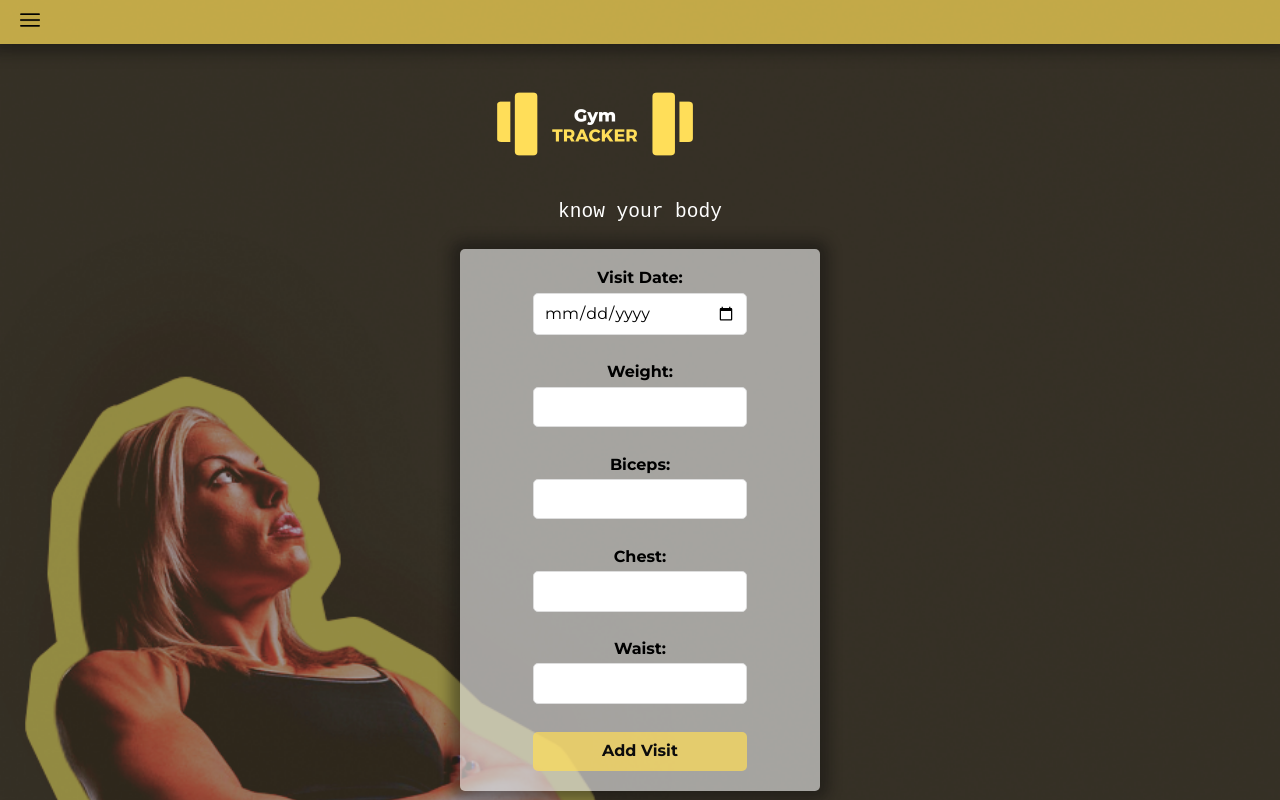
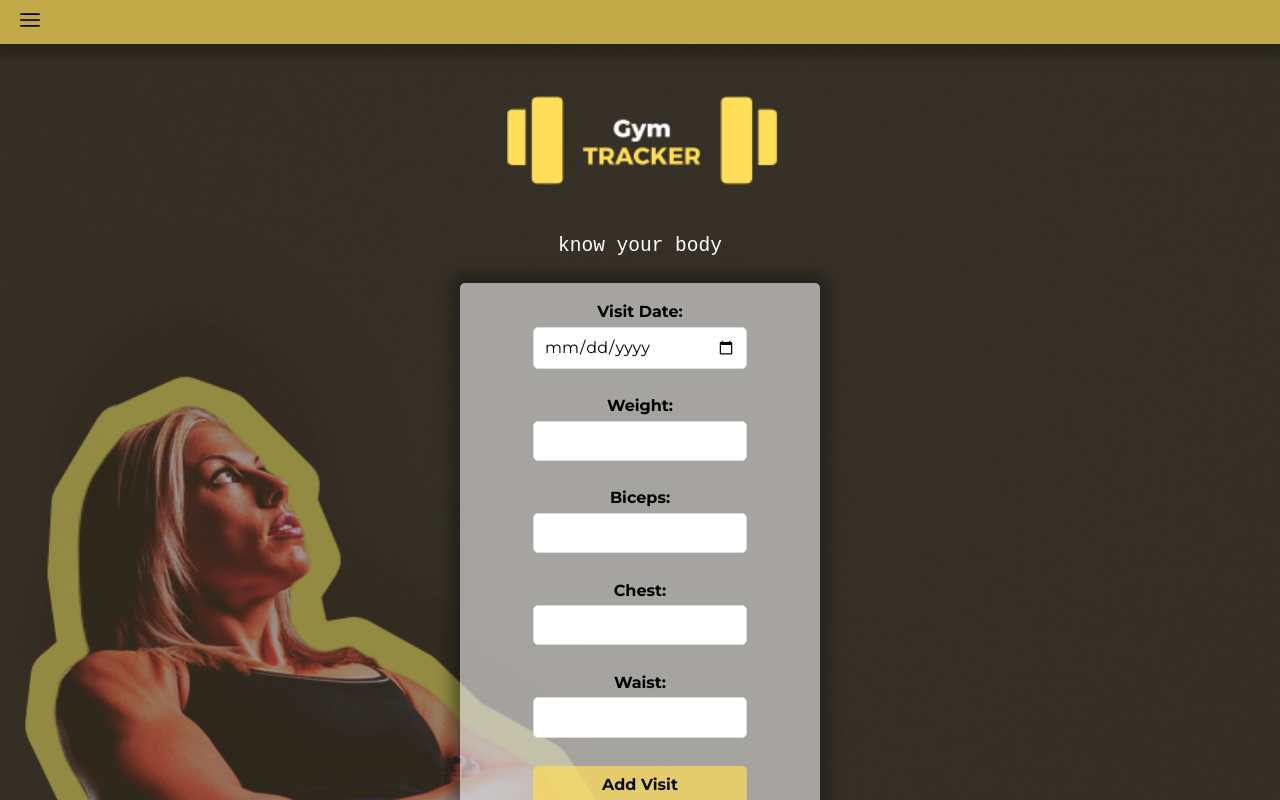
Before and after one commit to kingatos/gym-tracker-react, a React (Create React App) app: page / in a window 1280 px wide. Shown: the top 800 px of the page. Built offline with nearby package versions, Linux system fonts and the light colour scheme.

Commit message:
changed a class name

```diff
--- a/src/Header/index.js
+++ b/src/Header/index.js
@@ -3,7 +3,7 @@ import "./style.css";
 
 const Header = ({ trackerLogo, subtitle }) => (
     <header>
-        <h1 className="header"><img src={trackerLogo} alt="Gym Tracker Logo"></img> </h1>
+        <h1 className="header"><img src={trackerLogo} className="trakerImage" alt="Gym Tracker Logo"></img> </h1>
         <h2 className="subHeader">{subtitle} </h2>
     </header>
 );
--- a/src/Header/style.css
+++ b/src/Header/style.css
@@ -10,6 +10,6 @@
     color: white;
 }
 
-.img {
+.trakerImage {
     width:100%;
 }
```
